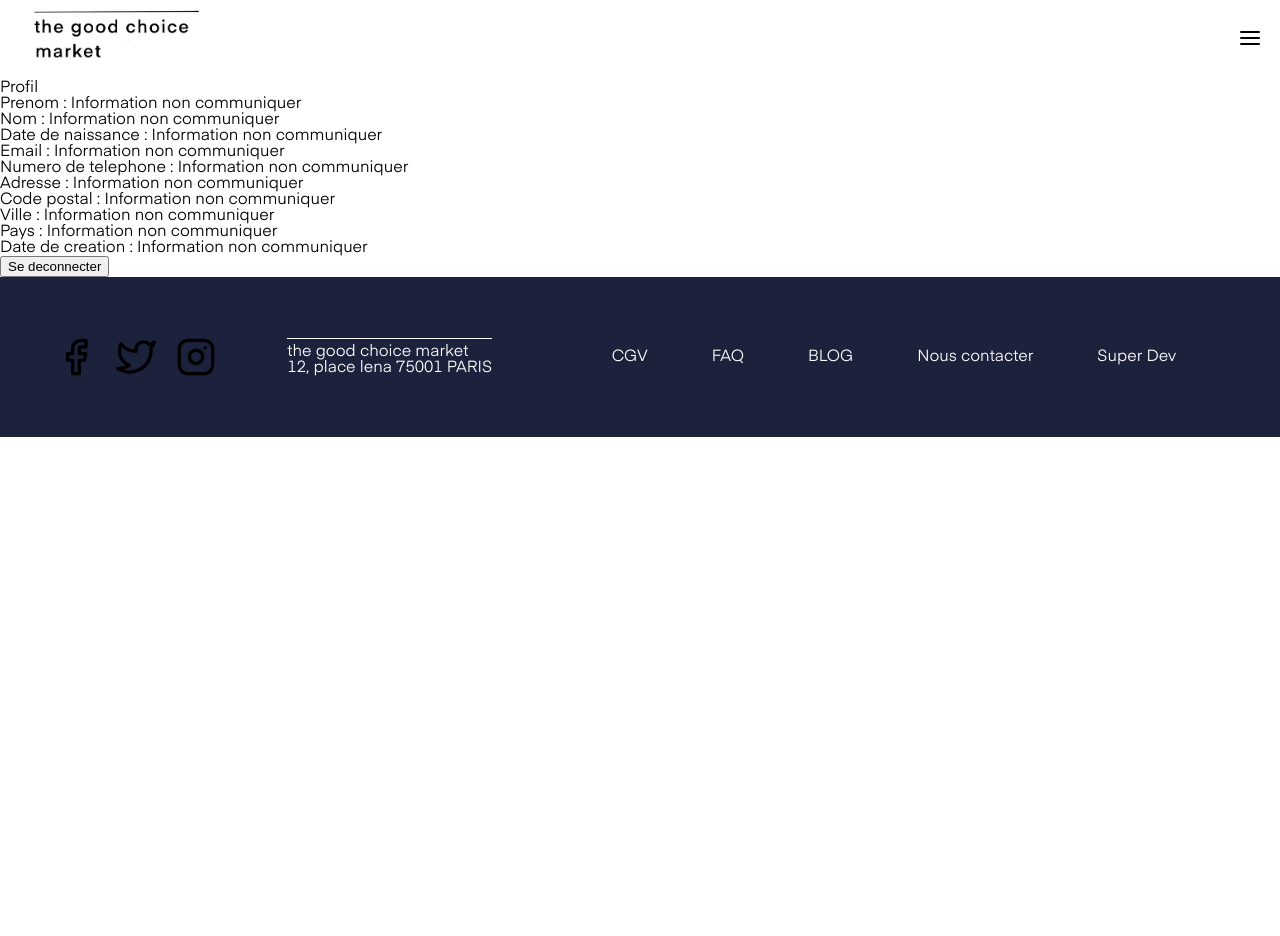
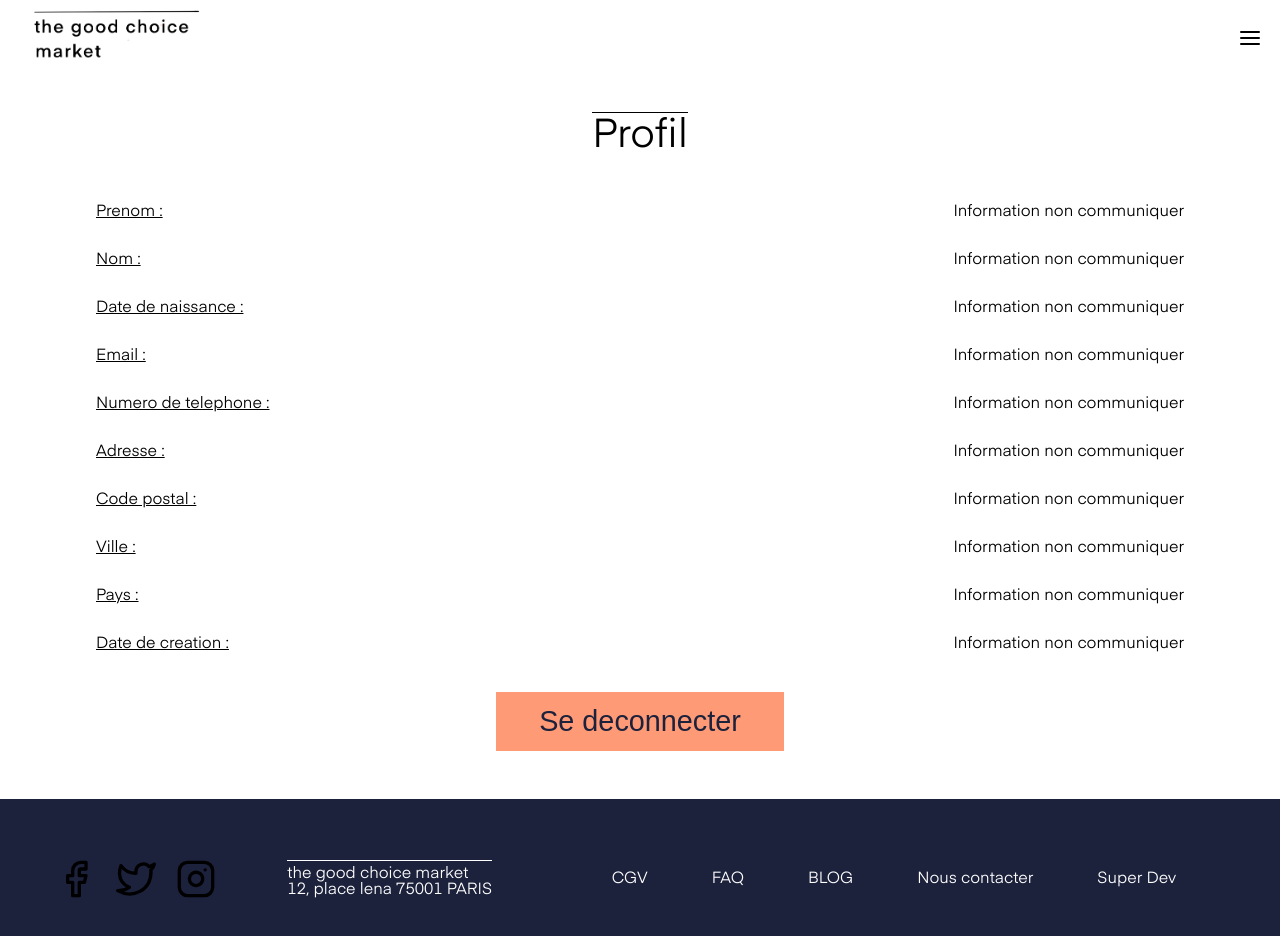
Before and after one commit to AnthoineSG/tgcm_js_v2, a React app: page /account in a window 1280 px wide. Before the commit the page ends 800 px from the top, so only its background shows below. Built offline with nearby package versions, Linux system fonts and the light colour scheme; no server answers.

Commit message:
[FEAT] finish profil page

```diff
--- a/src/components/pages/Account/Profil/index.js
+++ b/src/components/pages/Account/Profil/index.js
@@ -1,6 +1,10 @@
 import { useEffect } from 'react';
 import { useDispatch, useSelector } from 'react-redux';
 import { useNavigate } from 'react-router-dom';
+
+import { profilInfosData } from 'src/data/profilData';
+
+import './profil.scss';
 
 function Profil() {
   const navigate = useNavigate();
@@ -15,19 +19,14 @@ function Profil() {
     }
   }, []);
 
-  const handleInfosIsNull = (info) => {
+  const handleInfosIsNull = (info, type) => {
     if (info === '' || info === null) {
       return 'Information non communiquer';
     }
+    if (type === 'created_at') {
+      return new Date(info).toLocaleDateString('fr-FR');
+    }
     return info;
-  };
-
-  const handleInfosIsDate = (date) => {
-    if (date === '' || date === null) {
-      return 'Information non communiquer';
-    }
-    const newDate = new Date(date).toLocaleDateString('fr-FR');
-    return newDate;
   };
 
   const handleClickLogout = () => {
@@ -35,23 +34,28 @@ function Profil() {
   };
 
   return (
-    <main>
-      <h1>Profil</h1>
+    <main className="profil">
+      <h1 className="profil-title">Profil</h1>
 
-      <div>
-        <p>Prenom : {handleInfosIsNull(userInfos.firstname)}</p>
-        <p>Nom : {handleInfosIsNull(userInfos.lastname)}</p>
-        <p>Date de naissance : {handleInfosIsNull(userInfos.birthday)}</p>
-        <p>Email : {handleInfosIsNull(userInfos.email)}</p>
-        <p>Numero de telephone : {handleInfosIsNull(userInfos.phone_number)}</p>
-        <p>Adresse : {handleInfosIsNull(userInfos.address)}</p>
-        <p>Code postal : {handleInfosIsNull(userInfos.postal_code)}</p>
-        <p>Ville : {handleInfosIsNull(userInfos.city)}</p>
-        <p>Pays : {handleInfosIsNull(userInfos.country)}</p>
-        <p>Date de creation : {handleInfosIsDate(userInfos.created_at)}</p>
+      <div className="profil__infos">
+        {profilInfosData.map((profil) => (
+          <div className="profil__infos__items" key={profil.id}>
+            <p className="profil__infos__items-title">{profil.title}</p>
+            <span className="profil__infos__items-content">
+              {handleInfosIsNull(
+                userInfos[profil.dataToShearch],
+                profil.dataToShearch
+              )}
+            </span>
+          </div>
+        ))}
       </div>
 
-      <button type="button" onClick={handleClickLogout}>
+      <button
+        className="profil-button"
+        type="button"
+        onClick={handleClickLogout}
+      >
         Se deconnecter
       </button>
     </main>
--- /dev/null
+++ b/src/components/pages/Account/Profil/profil.scss
@@ -0,0 +1,47 @@
+@use 'src/styles/vars';
+
+.profil {
+  display: flex;
+  flex-flow: column;
+  align-items: center;
+  justify-content: space-between;
+
+  &-title {
+    font-size: vars.$title;
+    border-top: vars.$borderTop;
+    padding-top: vars.$paddingTop;
+    margin: vars.$marginTitle;
+  }
+
+  &__infos {
+    display: flex;
+    flex-flow: column;
+    width: 85%;
+    &__items {
+      display: flex;
+      flex-flow: row;
+      align-items: center;
+      justify-content: space-between;
+      margin: 1rem 0;
+      &-title {
+        text-decoration: underline;
+        width: 30%;
+      }
+      &-content {
+        text-align: right;
+        width: 70%;
+      }
+    }
+  }
+
+  &-button {
+    border: none;
+    background-color: vars.$button-orange;
+    margin: 1.5rem 0 3rem 0;
+    padding: 0.8rem 1rem;
+    font-size: 1.8rem;
+    font-weight: vars.$bold;
+    color: vars.$text-dark-blue;
+    width: 10em;
+  }
+}
--- a/src/components/pages/Account/Signup/signup.scss
+++ b/src/components/pages/Account/Signup/signup.scss
@@ -9,7 +9,7 @@
   &-title {
     font-size: vars.$title;
     text-align: center;
-    border-top: 1px solid black;
+    border-top: vars.$borderTop;
     padding-top: 0.2rem;
     margin: 2rem 0;
   }
--- /dev/null
+++ b/src/data/profilData.js
@@ -0,0 +1,54 @@
+export const profilInfosData = [
+  {
+    id: 1,
+    title: 'Prenom : ',
+    dataToShearch: 'firstname',
+  },
+  {
+    id: 2,
+    title: 'Nom : ',
+    dataToShearch: 'lastname',
+  },
+  {
+    id: 3,
+    title: 'Date de naissance : ',
+    dataToShearch: 'birthday',
+  },
+  {
+    id: 4,
+    title: 'Email : ',
+    dataToShearch: 'email',
+  },
+  {
+    id: 5,
+    title: 'Numero de telephone : ',
+    dataToShearch: 'phone_number',
+  },
+  {
+    id: 6,
+    title: 'Adresse : ',
+    dataToShearch: 'address',
+  },
+  {
+    id: 7,
+    title: 'Code postal : ',
+    dataToShearch: 'postal_code',
+  },
+  {
+    id: 8,
+    title: 'Ville : ',
+    dataToShearch: 'city',
+  },
+  {
+    id: 9,
+    title: 'Pays : ',
+    dataToShearch: 'country',
+  },
+  {
+    id: 10,
+    title: 'Date de creation : ',
+    dataToShearch: 'created_at',
+  },
+];
+
+export const infosData = [];
--- a/src/styles/_vars.scss
+++ b/src/styles/_vars.scss
@@ -11,6 +11,9 @@ $text-dark-blue: #1C213C;
 // ! TITLE
 $title: 2.5rem;
 $sub-title: 1.4rem;
+$borderTop: 1px solid black;
+$paddingTop: 0.2rem;
+$marginTitle: 2rem 0;
 
 // ! CATEGORY
 $mode: #727fc7;
```
